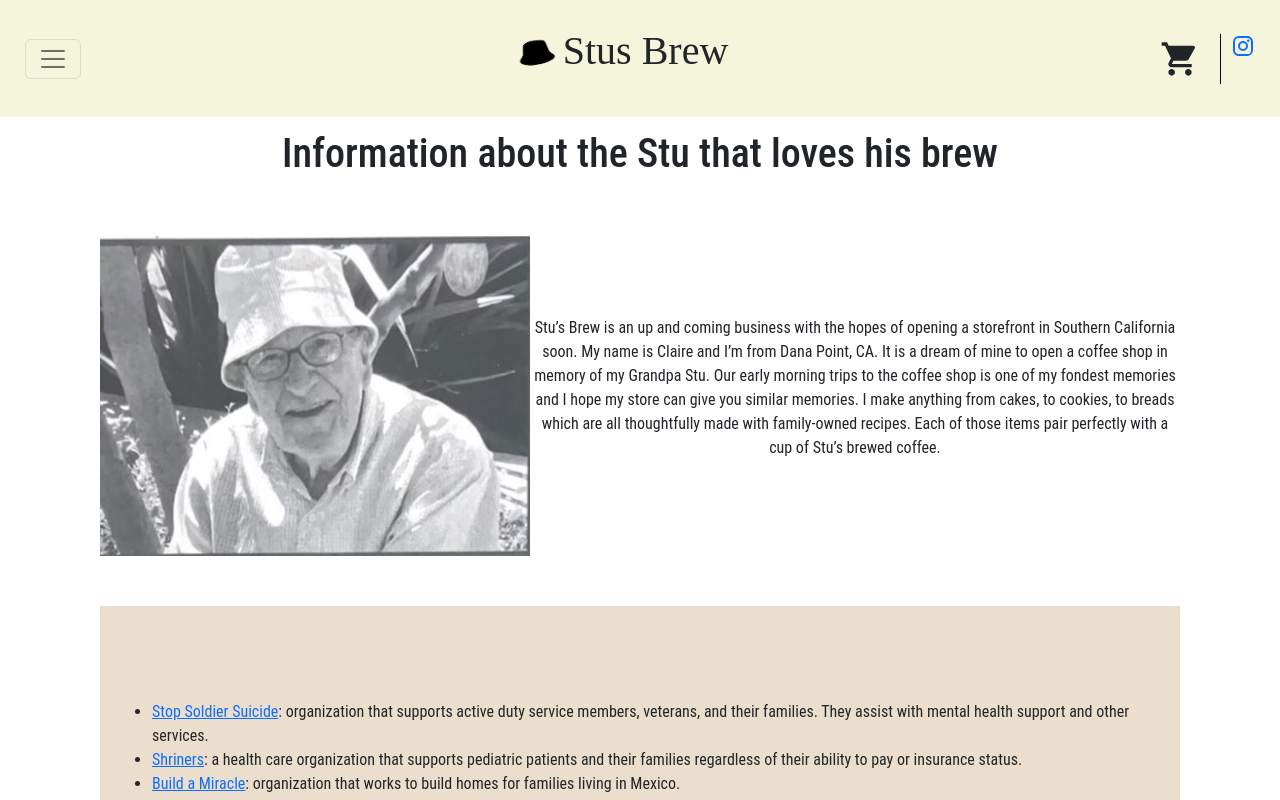
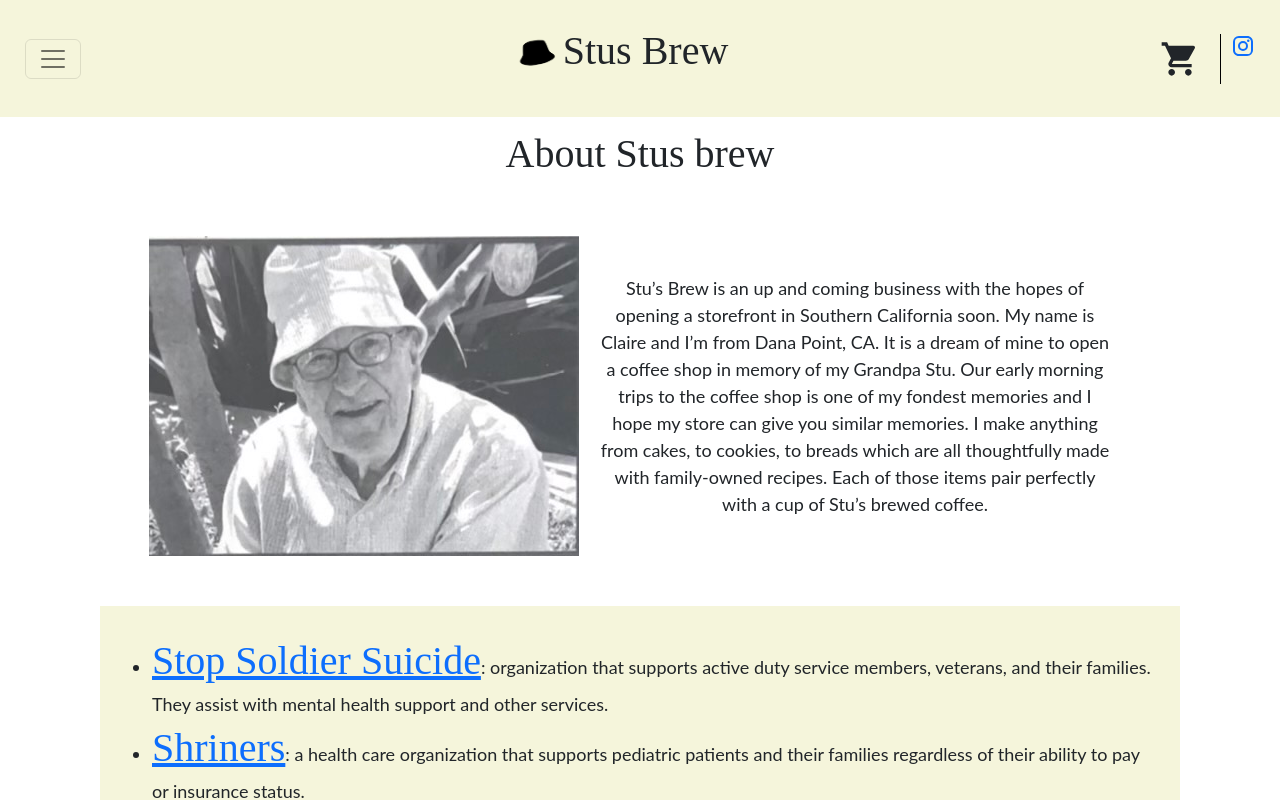
Before and after one commit to ajmurray211/StusBrew, a React (Create React App) app: page /#/about in a window 1280 px wide. Shown: the top 800 px of the page. Built offline with nearby package versions, Linux system fonts and the light colour scheme.

Commit message:
edited the smalled components and styling of those components

```diff
--- a/src/App.css
+++ b/src/App.css
@@ -128,13 +128,13 @@
 
 /* About  styles */
 
-#aboutContainer {
-  display: flex;
-  justify-content: center;
-  align-items: center;
+.aboutMsg {
+  margin: 20px;
+  min-width: 370px;
 }
 
 #aboutPage {
+  margin: 10px;
   display: flex;
   flex-direction: column;
   align-items: center;
@@ -142,8 +142,28 @@
   margin: 0 100px;
 }
 
+#aboutContainer {
+  display: flex;
+  flex-wrap: wrap;
+  justify-content: center;
+  align-items: center;
+}
+
 #aboutPage h1 {
   padding-bottom: 50px;
+  min-width: 370px;
+}
+
+.aboutMsg {
+  width: 40vw;
+  min-width: 370px;
+}
+
+@media screen and (max-width: 425px) {
+
+  .aboutImg {
+    width: 370px;
+  }
 }
 
 /* home styling */
@@ -418,8 +438,8 @@
   justify-content: space-between;
 }
 
-.navSocialsContainer{
-  padding-left:  10px;
+.navSocialsContainer {
+  padding-left: 10px;
   border-left: 1px solid black;
 }
 
@@ -459,7 +479,7 @@
 
 .cartComponent {
   margin-right: 10px;
-  padding-right:  10px;
+  padding-right: 10px;
 }
 
 .cartIconSection {
@@ -580,7 +600,7 @@
   border-radius: none;
 }
 
-.newsLetterMsg{
+.newsLetterMsg {
   padding: 0 15px;
 }
 
@@ -681,12 +701,11 @@
 /* locations styles */
 .infoContainer {
   padding: 0 20px;
-
   margin: 50px 0;
   display: flex;
   align-items: center;
   justify-content: center;
-  background-color: #c9a6755d;
+  background-color: var(--color-1);
   min-height: 300px;
 }
 
@@ -697,9 +716,17 @@
   display: flex;
   align-items: center;
   text-align: start;
-  background-color: #c9a6755d;
+  background-color: var(--color-1);
   min-height: 300px;
+  min-width: 370px;
 }
+
+/* @media screen and (max-width: 425px) {
+  .charitiesContainer {
+    min-width: 400px;
+  }
+} */
+
 
 /* scroller styles */
 
--- a/src/components/Charities.js
+++ b/src/components/Charities.js
@@ -3,23 +3,23 @@ const Charities = () => {
         <div className="charitiesContainer">
             <div>
                 <ul>
-                    <li>
-                        <a href="https://stopsoldiersuicide.org/" target="_blank">
+                    <li className="body">
+                        <a className="title" href="https://stopsoldiersuicide.org/" target="_blank">
                             Stop Soldier Suicide
                         </a>
                         : organization that supports active duty service members,
                         veterans, and their families. They assist with mental health support and other
                         services.
                     </li>
-                    <li>
-                        <a href="https://www.shrinerschildrens.org/en" target="_blank">
+                    <li className="body">
+                        <a className="title" href="https://www.shrinerschildrens.org/en" target="_blank">
                             Shriners
                         </a>
                         : a health care organization that supports pediatric patients and their
                         families regardless of their ability to pay or insurance status.
                     </li>
-                    <li>
-                        <a href="https://buildamiracle.net/" target="_blank">
+                    <li className="body">
+                        <a className="title" href="https://buildamiracle.net/" target="_blank">
                             Build a Miracle
                         </a>
                         : organization that works to build homes for families living in
--- a/src/components/Location.js
+++ b/src/components/Location.js
@@ -1,7 +1,7 @@
 const Location = () => {
     return (
         <div className="infoContainer">
-            <div>
+            <div className="body">
                 See where Stus brews is going to be next. Currently we are mobile and mainly attend
                 farmers markets.
             </div>
--- a/src/pages/About.js
+++ b/src/pages/About.js
@@ -5,10 +5,10 @@ const About = (props) => {
     const stu = process.env.PUBLIC_URL + '/assets/stu.jpeg'
     return (
         <div id='aboutPage'>
-            <h1>Information about the Stu that loves his brew</h1>
+            <h1 className='title'>About Stus brew</h1>
             <div id='aboutContainer'>
-                <img src={stu} alt='black and grey picture of stu' />
-                <p>
+                <img className='aboutImg' src={stu} alt='black and grey picture of stu' />
+                <p className='body aboutMsg'>
                     Stu’s Brew is an up and coming business with the hopes of opening a storefront in Southern
                     California soon. My name is Claire and I’m from Dana Point, CA. It is a dream of mine to open
                     a coffee shop in memory of my Grandpa Stu. Our early morning trips to the coffee shop is one
--- a/src/pages/Faq.js
+++ b/src/pages/Faq.js
@@ -28,6 +28,7 @@ const Faq = () => {
 
             <div id="faqFooter">
                 <img src={logo} id="faqLogo"/>
+                <p className="body">Email us if you have anymore questions!</p>
                 {/* <Button color="light">Contact us here!</Button> */}
             </div>
         </div>
```
